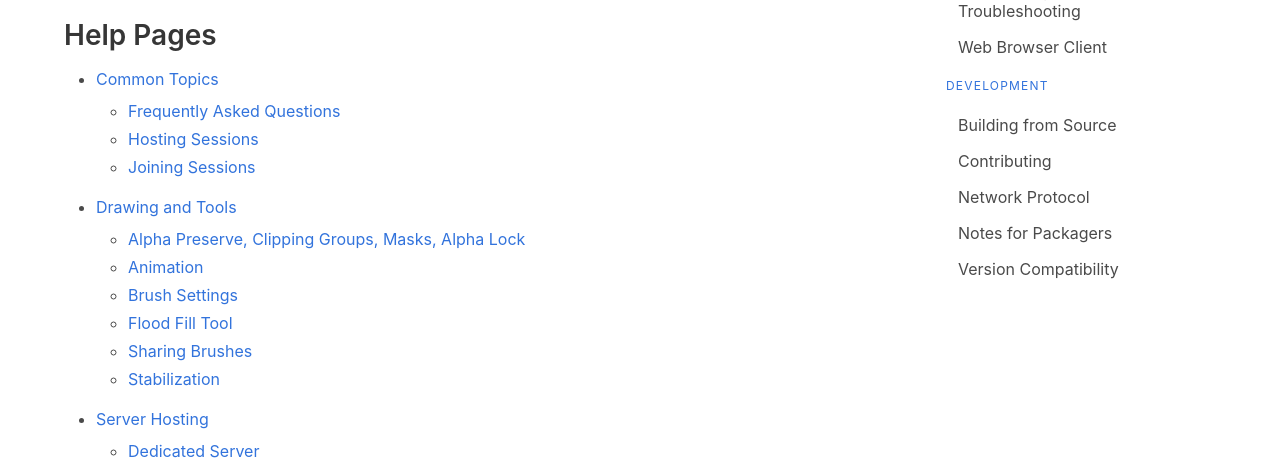
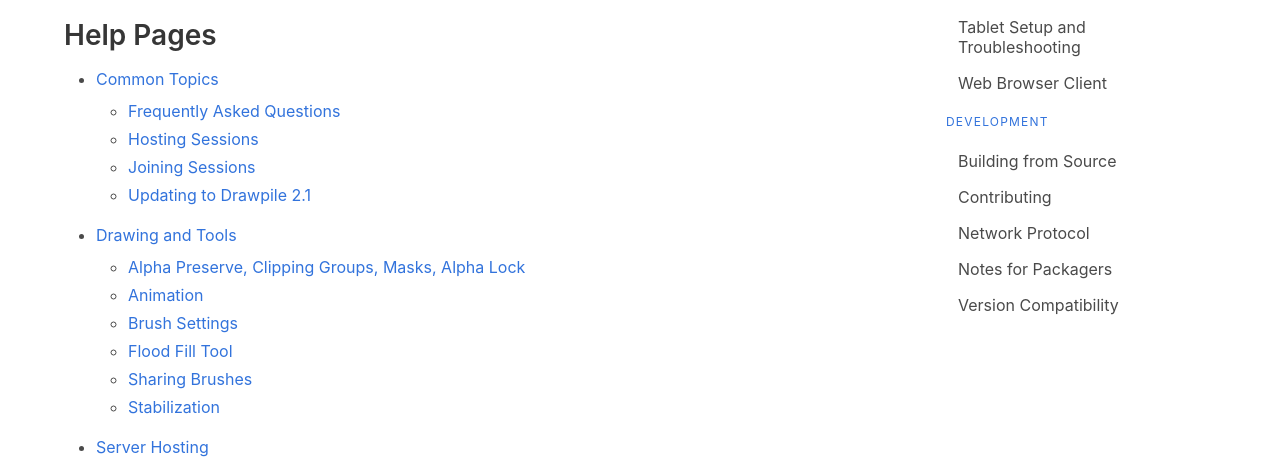
Before and after one commit to drawpile/website, a Django app: template templates/pages/help/index.html in a window 1280 px wide. Shown: the part 969-1429 px from the top of the page. Run offline with Django 3.2, Linux system fonts and the light colour scheme; the template is opened without the code that fills it, so the values that code supplies are empty; parts of the project's set-up code (start-up, migrations or seed data) failed here and were passed over.

Commit message:
Add Updating to Drawpile 2.1 article to help index

```diff
--- a/templates/pages/help/_base.html
+++ b/templates/pages/help/_base.html
@@ -21,6 +21,7 @@
 	  <li><a href="https://docs.drawpile.net/help/common/faq">Frequently Asked Questions</a></li>
 	  <li><a href="https://docs.drawpile.net/help/common/hosting">Hosting Sessions</a></li>
 	  <li><a href="https://docs.drawpile.net/help/common/joining">Joining Sessions</a></li>
+      <li><a href="https://docs.drawpile.net/help/common/update2x1">Updating to Drawpile 2.1</a></li>
 	</ul>
 	<p class="menu-label"><a href="https://docs.drawpile.net/help/draw">Drawing and Tools</a></p>
 	<ul class="menu-list">
--- a/templates/pages/help/index.html
+++ b/templates/pages/help/index.html
@@ -39,6 +39,7 @@
       <li><a href="https://docs.drawpile.net/help/common/faq">Frequently Asked Questions</a></li>
       <li><a href="https://docs.drawpile.net/help/common/hosting">Hosting Sessions</a></li>
       <li><a href="https://docs.drawpile.net/help/common/joining">Joining Sessions</a></li>
+      <li><a href="https://docs.drawpile.net/help/common/update2x1">Updating to Drawpile 2.1</a></li>
     </ul>
     <li><a href="https://docs.drawpile.net/help/draw">Drawing and Tools</a></li>
     <ul>
```
